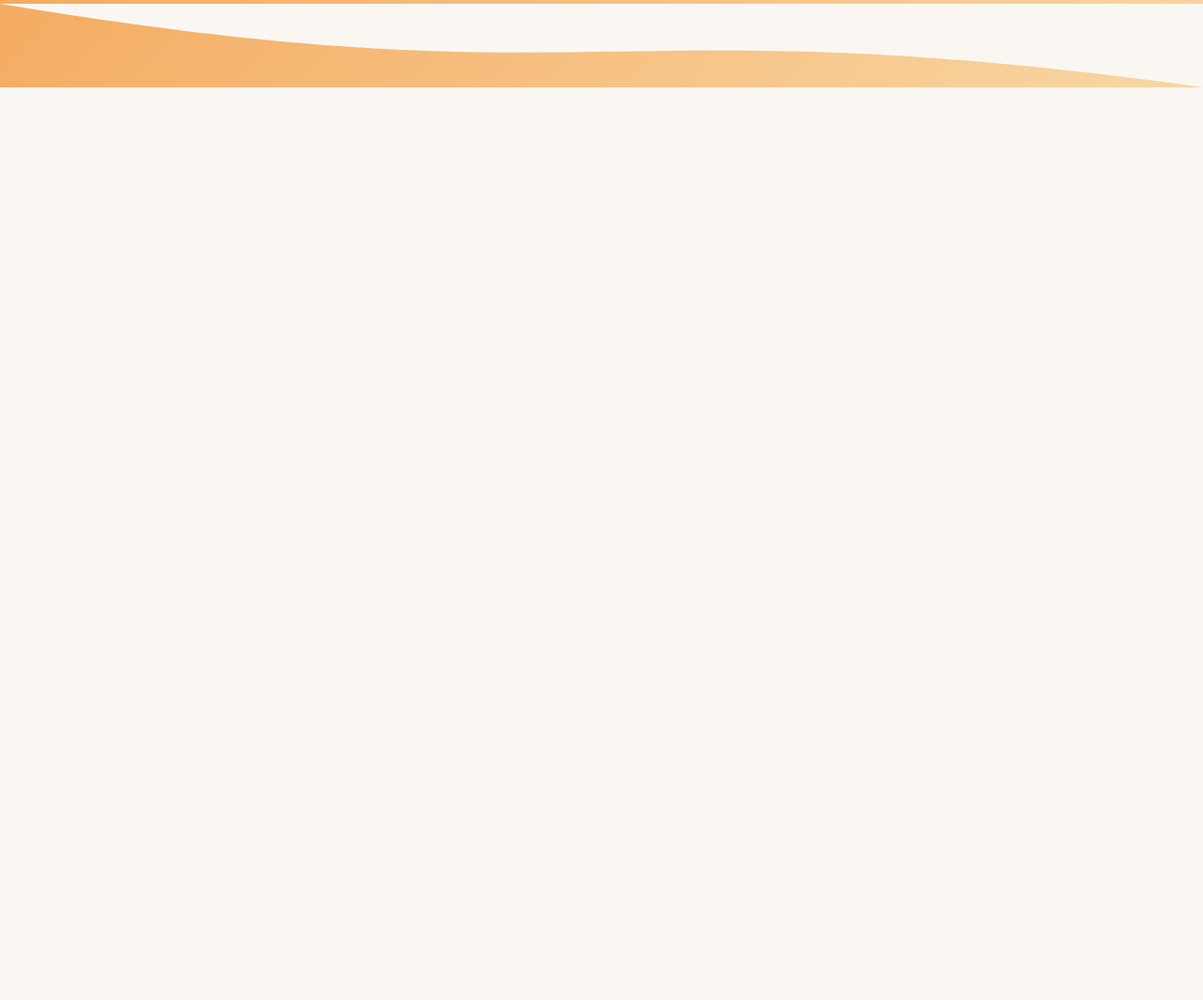
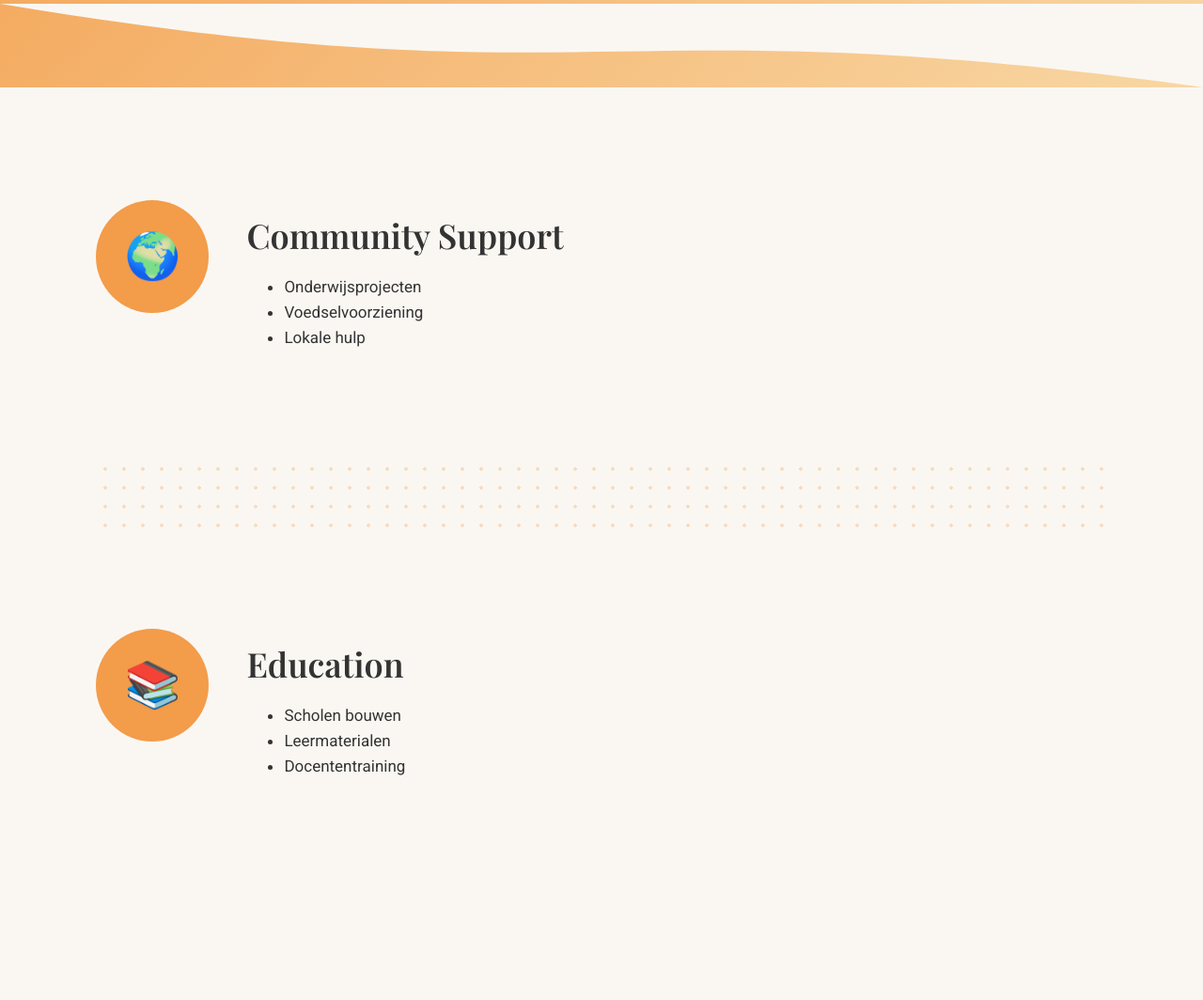
Before and after one commit to AH62421/isbaro-foundation, a Flask app: page /projects in a window 1280 px wide. Shown: the part 467-1531 px from the top of the page at 94% size. Before the commit the page ends 560 px from the top, so only its background shows below. Run offline with Flask 3, Linux system fonts and the light colour scheme.

Commit message:
Update projects.html

```diff
--- a/templates/projects.html
+++ b/templates/projects.html
@@ -22,7 +22,6 @@
             overflow-x: hidden;
             overflow-y: auto;
         }
-
 
         body {
             margin: 0;
@@ -131,7 +130,6 @@
         /* ================= MOBIEL ================= */
         @media (max-width: 768px) {
 
-            /* NAVBAR FIX */
             .w3-bar {
                 padding: 4px 6px !important;
             }
@@ -146,7 +144,6 @@
                 font-size: 14px;
             }
 
-            /* CONTENT */
             .hero h1 {
                 font-size: 32px;
             }
@@ -189,7 +186,6 @@
             <img src="/static/isbaro_background.jpg" class="navbar-logo" alt="Isbaro Foundation">
         </a>
 
-        <!-- ❗️GEEN w3-hide-small -->
         <div class="w3-right">
             <a href="/" class="w3-bar-item w3-button">Home</a>
             <a href="/projects" class="w3-bar-item w3-button">Projects</a>
@@ -213,5 +209,36 @@
     </svg>
 </section>
 
+<!-- ================= PROJECTS ================= -->
+<section class="projects">
+
+    <div class="project">
+        <div class="project-icon">🌍</div>
+        <div class="project-content">
+            <h2>Community Support</h2>
+            <ul>
+                <li>Onderwijsprojecten</li>
+                <li>Voedselvoorziening</li>
+                <li>Lokale hulp</li>
+            </ul>
+        </div>
+    </div>
+
+    <div class="divider"></div>
+
+    <div class="project">
+        <div class="project-icon">📚</div>
+        <div class="project-content">
+            <h2>Education</h2>
+            <ul>
+                <li>Scholen bouwen</li>
+                <li>Leermaterialen</li>
+                <li>Docententraining</li>
+            </ul>
+        </div>
+    </div>
+
+</section>
+
 </body>
 </html>
```
